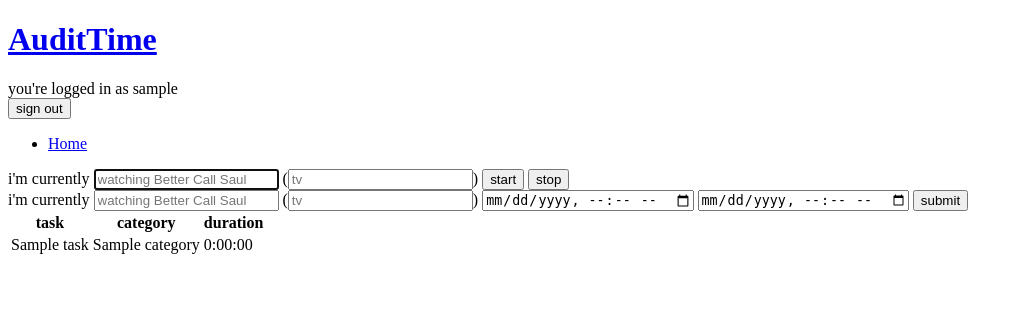
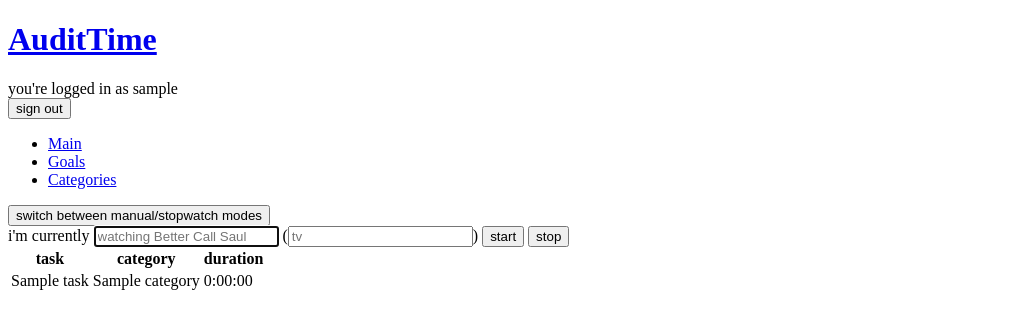
Before and after one commit to almondjelly/audittime, a Flask app: page /user in a window 1280 px wide. Shown: the top 329 px of the page, without its empty margins (0-1023 px from the left). Run offline with Flask 2, Linux system fonts and the light colour scheme; the visitor is signed in with stand-in values (Sample User, id 1); tables that the repository leaves empty hold one stand-in row (values such as "Sample post"); some libraries are stand-ins or nearby versions.

Commit message:
Added toggling between stopwatch/manual modes

```diff
--- a/seed_data/goal.txt
+++ b/seed_data/goal.txt
@@ -1 +1 @@
-1|Sleep|2018-05-02 00:00:00|2018-05-12 00:00:00|at_least|22:00:00|current|1
+1|Sleep|2018-05-02 00:00:00|2018-05-01 00:00:00|at_least|22:00:00|current|1
--- a/static/js/audittime.js
+++ b/static/js/audittime.js
@@ -1,8 +1,24 @@
+// HIDE MANUAL MODE BY DEFAULT
+
+$(document).ready(function() {
+    $("#form-manual").hide()
+});
+
+
+// ENABLE TOGGLING BETWEEN STOPWATCH / MANUAL MODES
+
+$("#mode-toggler").on("click", function() {
+    $("#form-stopwatch").toggle();
+    $("#form-manual").toggle();
+});
+
+
+
 // MANUAL ENTRY
 
 $("#manualSubmit").on("click", function() {
     $("#event-log").load("userhome.html #event-log");
-})
+});
 
 
 // STOPWATCH
--- a/templates/base.html
+++ b/templates/base.html
@@ -34,7 +34,9 @@
 
 
             <ul id="navbar">
-                <li><a href="/user">Home</a></li>
+                <li><a href="/user">Main</a></li>
+                <li><a href="/goals">Goals</a></li>
+                <li><a href="/categories">Categories</a></li>
             </ul>
 
 
--- a/templates/userhome.html
+++ b/templates/userhome.html
@@ -2,6 +2,9 @@
 
 {% block body %}
 
+
+<!-- Toggle between stopwatch and manual entry. -->
+<button id="mode-toggler" type="button"> switch between manual/stopwatch modes </button>
 
 <!-- Stopwatch -->
 <div id="stopwatch">
@@ -30,9 +33,9 @@
 
         (<input type="text" id="m-category" placeholder="tv" required autofocus name="category">)
 
-        <input type="datetime-local" id="m-start" placeholder="watching Better Call Saul" required autofocus name="startTime">
+        <input type="datetime-local" id="m-start" class="date-pick" placeholder="watching Better Call Saul" required autofocus name="startTime">
 
-        <input type="datetime-local" id="m-stop" placeholder="watching Better Call Saul" required autofocus name="stopTime">
+        <input type="datetime-local" id="m-stop" class="date-pick" placeholder="watching Better Call Saul" required autofocus name="stopTime">
 
     <button type="submit" id="manualSubmit">submit</button>
 
@@ -48,7 +51,6 @@
         <th>duration</th>
     </tr>
 
-<!-- add a for loop here for grabbing data from database -->
     {% for event in events %}
     <tr>
         <td>{{ event.task.name }}</td>
@@ -56,7 +58,11 @@
         <td>{{ event.duration() }}</td>
     </tr>
     {% endfor %}
+
 </table>
 </div>
 
+
+
+
 {% endblock %}
```
Also changed, not shown: seed_data/user.txt (+9 -0 lines).
